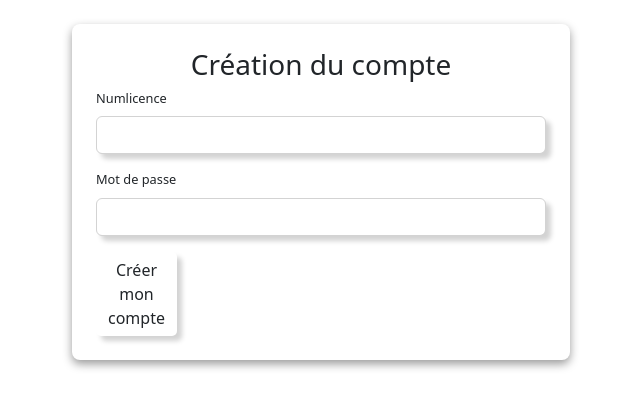
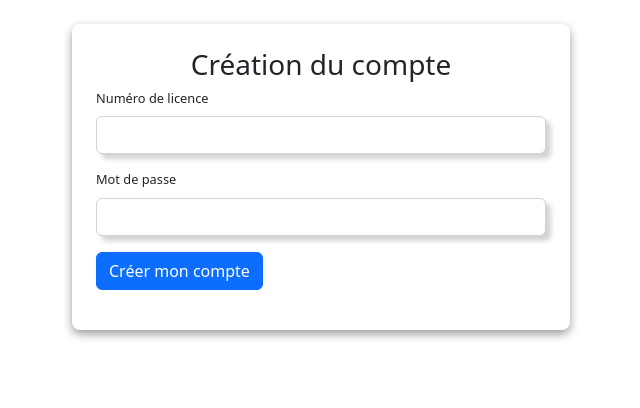
Before and after one commit to AnnabelleHantrais/maisondesligues, a Symfony app: template templates/registration/register.html.twig in a window 1280 px wide. Shown: the part 93-501 px from the top of the page, without its empty margins (319-959 px from the left). Run offline with Twig, Linux system fonts and the light colour scheme; the template is opened without the code that fills it, so the values that code supplies are empty; form fields are guessed from the names that the template uses; some libraries are stand-ins or nearby versions.

Commit message:
maj url API + css registration form css edit-vacation

```diff
--- a/templates/registration/register.html.twig
+++ b/templates/registration/register.html.twig
@@ -20,13 +20,11 @@
                     <h3>Création du compte</h3>
                     {{ form_errors(registrationForm) }}
 
-                    {{ form_start(registrationForm) }}
-                    {{ form_row(registrationForm.numlicence) }}
-                    {{ form_row(registrationForm.password, {
-            label: 'Mot de passe'
-        }) }}
+                  {{ form_start(registrationForm) }}
+                  <div class="form-group">  {{ form_row(registrationForm.numlicence, {label: 'Numéro de licence'}) }}</div>
+                   <div class="form-group">  {{ form_row(registrationForm.password, {label: 'Mot de passe'}) }} </div>
 
-                    <button type="submit" class="btn">Créer mon compte</button>
+                  <div class="form-group">   <input type="submit" class="btn btn-primary" value="Créer mon compte" /></div>
                     {{ form_end(registrationForm) }}
 
                 </section>
--- a/templates/vacation/edit-vacation.html.twig
+++ b/templates/vacation/edit-vacation.html.twig
@@ -72,8 +72,6 @@
         {% include('header.html.twig') %}
     {%  endblock %}
 
-
-
     <div class="container">
         <div class="col-md-5">
 
```
Also changed, not shown: src/Service/ApiDeserialize.php (+8 -15 lines).
